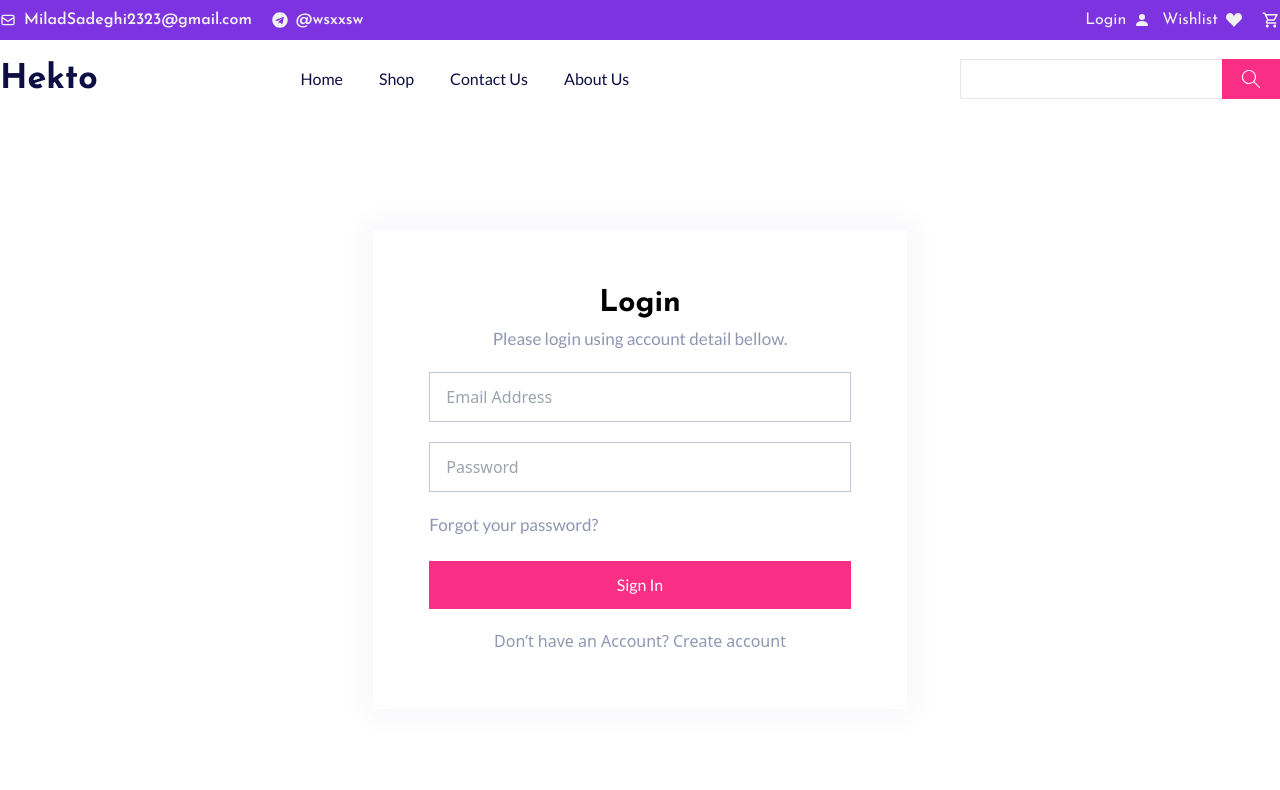
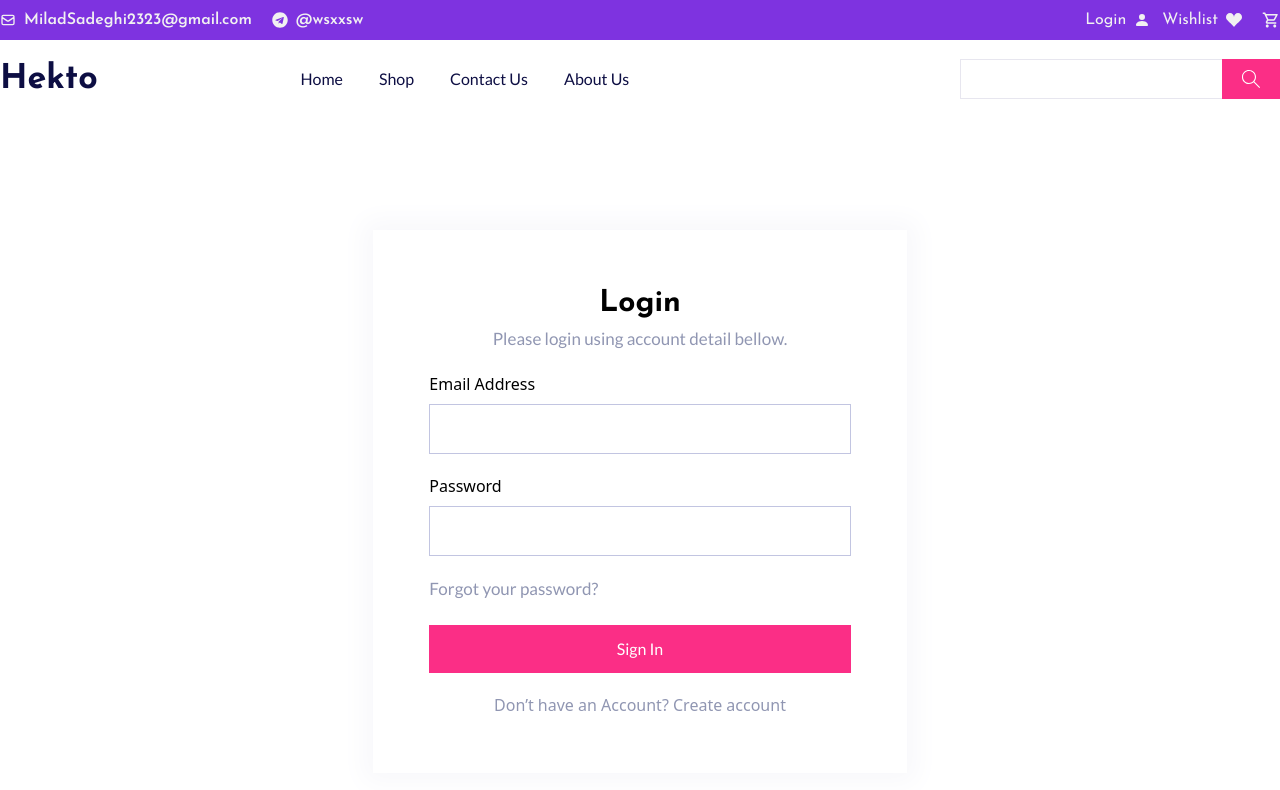
Before and after one commit to williamtan22/ecom-react, a React (Create React App) app: page /signin in a window 1280 px wide. Shown: the top 790 px of the page. Built offline with nearby package versions, Linux system fonts and the light colour scheme; no server answers; the database is empty.

Commit message:
Sign in form validation and handle login with firebase auth

```diff
--- a/src/Validation/account.ts
+++ b/src/Validation/account.ts
@@ -17,3 +17,8 @@ export const SignUpSchema = yup.object().shape({
     .oneOf([yup.ref('password'), null], 'Confirm Password does not match'),
   acceptTerms: yup.bool().oneOf([true], 'Accept Terms is required')
 })
+
+export const SignInSchema = yup.object().shape({
+  email: yup.string().required().email('Email is invalid'),
+  password: yup.string().required('Password is required')
+})
--- a/src/routes/Account/SignIn.tsx
+++ b/src/routes/Account/SignIn.tsx
@@ -1,28 +1,104 @@
-import React, { FC, ReactElement } from 'react'
-import "../../index.css"
-import Logos from '../Home/Logos';
+import { signInWithEmailAndPassword } from "firebase/auth";
+import { useFormik } from "formik";
+import React, { FC, ReactElement, useState } from "react";
+import { Link } from "react-router-dom";
+import { auth } from "../../helper/firebase.config";
+import "../../index.css";
+import { SignInSchema } from "../../Validation/account";
+import Logos from "../Home/Logos";
 
-const SignIn: FC = ():ReactElement => {
+const onSubmit = async (
+  { email, password }: { email: string; password: string },
+  actions: any
+) => {
+  try {
+    const user = await signInWithEmailAndPassword(auth, email, password);
+    console.log(user);
+    actions.setSubmitting(false);
+  } catch (error) {
+    console.log(error);
+    actions.setSubmitting(false);
+  }
+};
+
+const SignIn: FC = (): ReactElement => {
+  const {
+    values,
+    handleChange,
+    handleBlur,
+    handleSubmit,
+    errors,
+    touched,
+    isSubmitting,
+  } = useFormik({
+    initialValues: {
+      email: "",
+      password: "",
+    },
+    validationSchema: SignInSchema,
+    onSubmit,
+  });
+
   return (
     <>
-      <div className='container mx-auto pt-28 pb-16 '>
-        <div className='flex flex-col w-5/12 mx-auto p-14 shadow-[0_0_25px_10px_#f8f8fb] mb-16'>
-          <div className='text-center mb-5'>
-            <h5 className='font-JosefinSans font-bold text-3xl mb-1'>Login</h5>
-            <p className='text-[17px] text-[#9096B2] font-Lato'>Please login using account detail bellow.</p>
+      <div className="container mx-auto pt-28 pb-16 ">
+        <div className="flex flex-col w-5/12 mx-auto p-14 shadow-[0_0_25px_10px_#f8f8fb] mb-16">
+          <div className="text-center mb-5">
+            <h5 className="font-JosefinSans font-bold text-3xl mb-1">Login</h5>
+            <p className="text-[17px] text-[#9096B2] font-Lato">
+              Please login using account detail bellow.
+            </p>
           </div>
-          <div>
-            <input placeholder='Email Address' className='form-input' type="email" />
-            <input placeholder='Password' className='form-input' type="password" />
-            <p className='mb-6 font-Lato text-[#9096B2] text-[17px]'>Forgot your password?</p>
-            <button className='py-3 text-center bg-pink-cc w-full text-white font-Lato'>Sign In</button>
-            <p className='text-center text-[#9096B2] text-base mt-5'>Don’t have an Account? Create account</p>
-          </div>
+          <form onSubmit={handleSubmit}>
+            <div className="flex justify-between mb-2">
+              <label htmlFor="signin-email">Email Address</label>
+              <p className="text-red-600 text-xs">{errors.email}</p>
+            </div>
+            <input
+              className={`form-input ${
+                errors.email && touched.email && "border-red-600"
+              }`}
+              type="email"
+              value={values.email}
+              id="email"
+              onChange={handleChange}
+              onBlur={handleBlur}
+            />
+            <div className="flex justify-between mb-2">
+              <label htmlFor="signin-pass">Password</label>
+              <p className="text-red-600 text-xs">{errors.password}</p>
+            </div>
+            <input
+              className={`form-input ${
+                errors.password && touched.password && "border-red-600"
+              }`}
+              type="password"
+              value={values.password}
+              id="password"
+              onChange={handleChange}
+              onBlur={handleBlur}
+            />
+            <p className="mb-6 font-Lato text-[#9096B2] text-[17px]">
+              Forgot your password?
+            </p>
+            <button
+              type="submit"
+              className="py-3 text-center bg-pink-cc w-full text-white font-Lato disabled:opacity-75"
+              disabled={isSubmitting}
+            >
+              Sign In
+            </button>
+            <div className="text-center mt-5">
+              <Link to={"/signup"} className="text-base text-[#9096B2] ">
+                Don’t have an Account? Create account
+              </Link>
+            </div>
+          </form>
         </div>
         <Logos />
       </div>
     </>
-  )
-}
+  );
+};
 
 export default SignIn;
```
